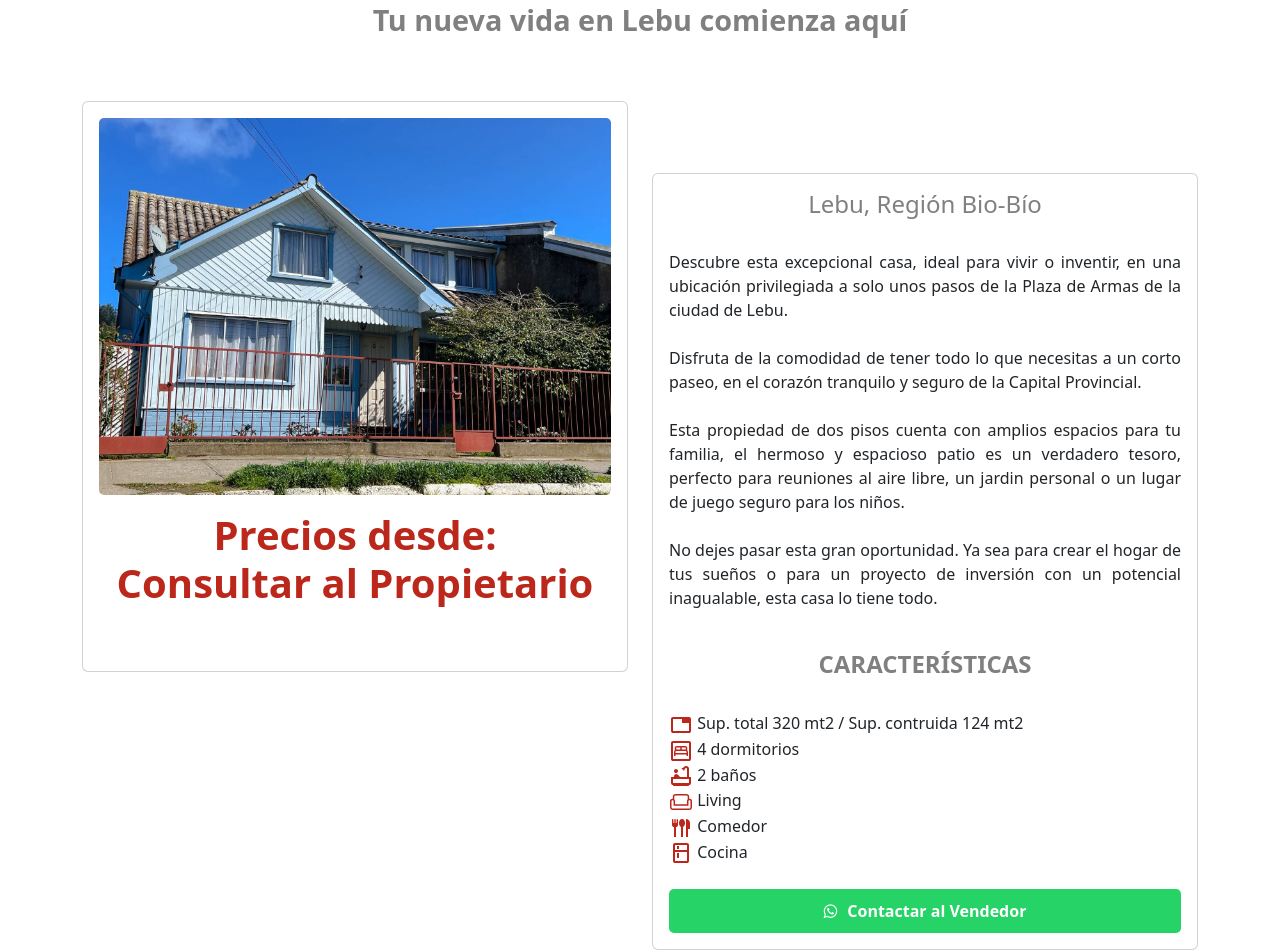
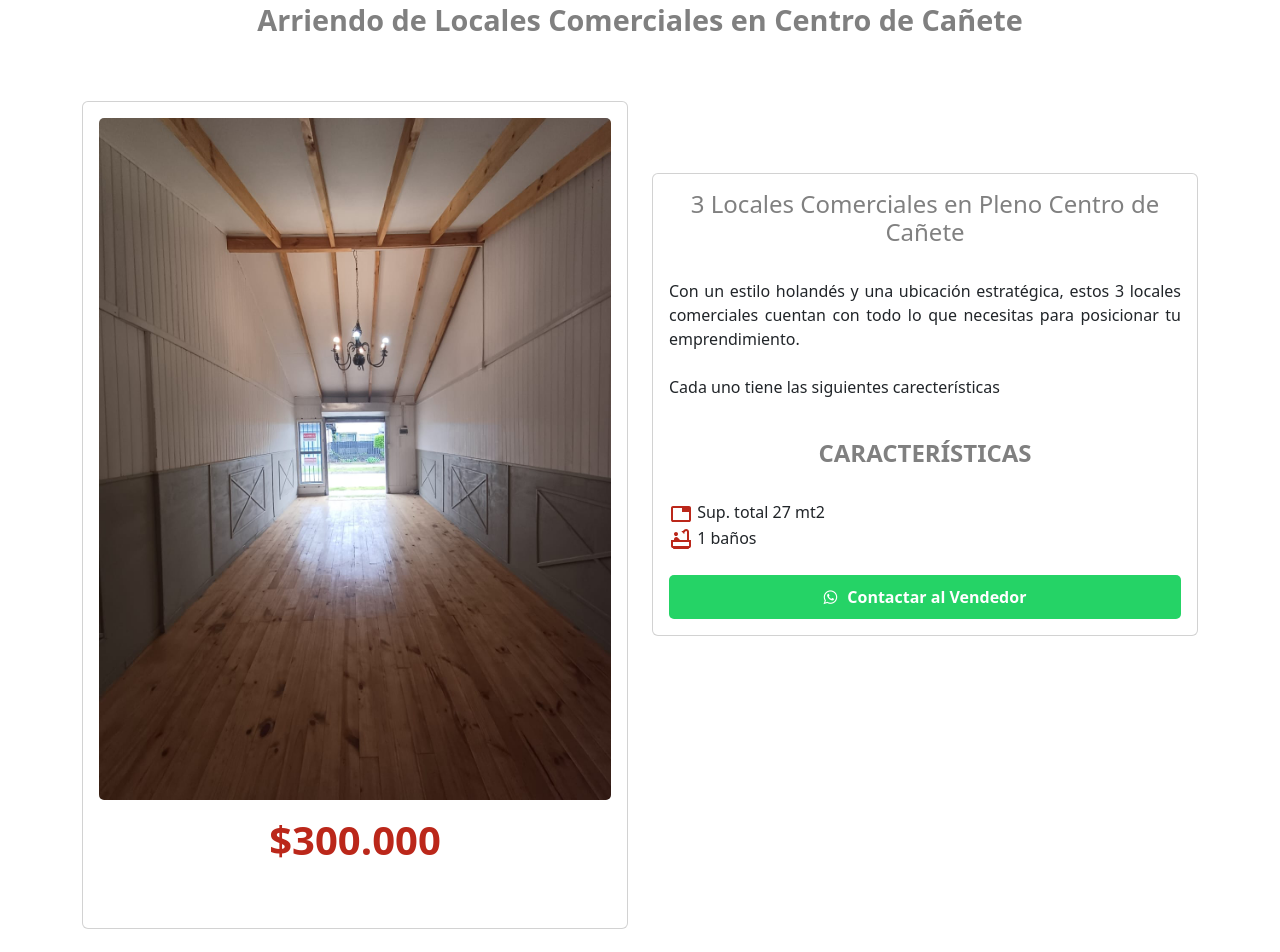
Before and after one commit to JBenAvil/propiedadesfrontera, a plain HTML site: page terrenos/local_canete.html in a window 1280 px wide. Shown: the part 187-1139 px from the top of the page. Drawn offline with nearby package versions, Linux system fonts and the light colour scheme.

Commit message:
Add_localComercial

```diff
--- a/terrenos/casa_lebu.html
+++ b/terrenos/local_canete.html
@@ -7,7 +7,7 @@
     <meta name="viewport" content="width=device-width, initial-scale=1.0" />
     <!-- Primary Meta Tags -->
     <title>Propiedades Frontera</title>
-        <meta property="og:image" content="https://www.propiedadesfrontera.com/terrenos/casa_lebu/casa_lebu1.jpg">
+        <meta property="og:image" content="https://www.propiedadesfrontera.com/terrenos/local_canete/local1.jpg">
         <meta property="og:image:width" content="389px">
         <meta property="og:image:height" content="542px">
         <meta property="keywords" content="Propiedades en Venta.">
@@ -135,7 +135,7 @@
   <body>
   <br>
 
-  <h1 class="titulo" style="color: grey;">Tu nueva vida en Lebu comienza aquí</h1>
+  <h1 class="titulo" style="color: grey;">Arriendo de Locales Comerciales en Centro de Cañete</h1>
   <br>
     <!-- sección tarjeta edificio y sus caracteristicas -->
     <section id=section3>
@@ -148,10 +148,10 @@
             <div class="card-body">
               <img class="card-img" style="max-width: 100%;
     height: 100%;"
-                  src="../terrenos/casa_lebu/casa_lebu1.jpg"
+                  src="../terrenos/local_canete/local1.jpg"
                   alt="Card image cap">
               <br>
-              <h1 style="color: #BB271A;" class="card-body"><b>Precios desde: Consultar al Propietario</b></h1>
+              <h1 style="color: #BB271A;" class="card-body"><b>$300.000</b></h1>
               <br>
               <!---- seccion de vendido ------
 
@@ -183,23 +183,14 @@
             <br>
           <div class="card mb-6 box-shadow">
             <div class="card-body">
-              <h4 style="color: grey;" class="card-text certificate-text">Lebu, Región Bio-Bío</h4>
+              <h4 style="color: grey;" class="card-text certificate-text">3 Locales Comerciales en Pleno Centro de Cañete</h4>
               <br>
-              <p style="text-align: justify;">Descubre esta excepcional casa, ideal para vivir o inventir,
-                en una ubicación privilegiada a solo unos pasos de la Plaza de Armas de la ciudad de Lebu.
+              <p style="text-align: justify;">Con un estilo holandés y una ubicación estratégica, estos 3 locales comerciales cuentan
+                con todo lo que necesitas para posicionar tu emprendimiento.
                 <br>
                 <br>
-                Disfruta de la comodidad de tener todo lo que necesitas a un corto paseo, en el corazón
-                tranquilo y seguro de la Capital Provincial.
-                <br>
-                <br>
-                Esta propiedad de dos pisos cuenta con amplios espacios para tu familia, el hermoso y espacioso patio
-                es un verdadero tesoro, perfecto para reuniones al aire libre, un jardin personal o un lugar de juego seguro
-                para los niños.
-                <br>
-                <br>
-                No dejes pasar esta gran oportunidad. Ya sea para  crear el hogar de tus sueños o para un proyecto de
-                inversión con un potencial inagualable, esta casa lo tiene todo.</p>
+                Cada uno tiene las siguientes carecterísticas
+              </p>
               <br>
               <h4 style="color: grey;" class="card-text certificate-text"><b>CARACTERÍSTICAS</b></h4><br>
               <section style="text-align: left;">
@@ -210,16 +201,7 @@
                 fill="#BB271A">
                 <path
                 d="M160-240h640v-320H520v-160H160v480Zm0 80q-33 0-56.5-23.5T80-240v-480q0-33 23.5-56.5T160-800h640q33 0 56.5 23.5T880-720v480q0 33-23.5 56.5T800-160H160Zm0-80v-480 480Z"/>
-                </svg> Sup. total 320 mt2 / Sup. contruida 124 mt2
-                <br>
-                <svg
-                xmlns="http://www.w3.org/2000/svg"
-                height="24px"
-                viewBox="0 -960 960 960"
-                width="24px" fill="#BB271A">
-                <path
-                d="M200-280h60v-60h440v60h60v-154q0-21-8-39.5T730-506v-94q0-33-23.5-56.5T650-680H520q-11 0-21 3t-19 9q-9-6-19-9t-21-3H310q-33 0-56.5 23.5T230-600v94q-14 14-22 32.5t-8 39.5v154Zm60-120v-40q0-17 11.5-28.5T300-480h360q17 0 28.5 11.5T700-440v40H260Zm30-140v-80h160v80H290Zm220 0v-80h160v80H510ZM160-80q-33 0-56.5-23.5T80-160v-640q0-33 23.5-56.5T160-880h640q33 0 56.5 23.5T880-800v640q0 33-23.5 56.5T800-80H160Zm0-80h640v-640H160v640Zm0 0v-640 640Z"/>
-                </svg> 4 dormitorios
+                </svg> Sup. total 27 mt2
                 <br>
                 <svg
                 xmlns="http://www.w3.org/2000/svg"
@@ -229,42 +211,14 @@
                 fill="#BB271A">
                 <path
                 d="M280-600q-33 0-56.5-23.5T200-680q0-33 23.5-56.5T280-760q33 0 56.5 23.5T360-680q0 33-23.5 56.5T280-600ZM200-80q-17 0-28.5-11.5T160-120q-33 0-56.5-23.5T80-200v-240h120v-30q0-38 26-64t64-26q20 0 37 8t31 22l56 62q8 8 15.5 15t16.5 13h274v-326q0-14-10-24t-24-10q-6 0-11.5 2.5T664-790l-50 50q5 17 2 33.5T604-676L494-788q14-9 30-11.5t32 3.5l50-50q16-16 36.5-25t43.5-9q48 0 81 33t33 81v326h80v240q0 33-23.5 56.5T800-120q0 17-11.5 28.5T760-80H200Zm-40-120h640v-160H160v160Zm0 0h640-640Z"/>
-                </svg> 2 baños
+                </svg> 1 baños
                 <br>
-                <svg xmlns="http://www.w3.org/2000/svg"
-                height="24px"
-                viewBox="0 -960 960 960"
-                width="24px"
-                fill="#BB271A">
-                <path
-                d="M152-692q0-45 31.5-76.5T260-800h440q45 0 76.5 31.5T808-692v83q48-5 80 21t32 75v245q0 45-31.5 76.5T812-160H148q-45 0-76.5-31.5T40-268v-245q0-49 32.5-75t79.5-21v-83Zm60 0v112q14 14 22 27.5t8 39.5v124h476v-124q0-26 8-39.5t22-27.5v-112q0-21-13.5-34.5T700-740H260q-21 0-34.5 13.5T212-692Zm566 363H182v-184q0-10-2.5-17.5t-8-13q-5.5-5.5-13-8t-17.1-2.5q-20.4 0-30.9 10.5T100-513v245.16q0 20.84 13.5 34.34Q127-220 148-220h664q21 0 34.5-13.5t13.5-34.34V-513q0-20-10.5-30.5T818.6-554q-9.6 0-17.1 2.5-7.5 2.5-12.68 8-5.17 5.5-8 13Q778-523 778-513v184Zm-298 0Zm0 109Zm0-169Z"/>
-                </svg> Living
-                <br>
-                <svg xmlns="http://www.w3.org/2000/svg"
-                height="24px"
-                viewBox="0 -960 960 960"
-                width="24px"
-                fill="#BB271A">
-                <path
-                d="M200-120v-400q-33 0-56.5-23.5T120-600v-212q0-12 8-20t20-8q12 0 20 8t8 20v132h36v-132q0-12 8-20t20-8q12 0 20 8t8 20v132h36v-132q0-12 8-20t20-8q12 0 20 8t8 20v212q0 33-23.5 56.5T280-520v400h-80Zm280 0v-404q-42-20-61-62.5T400-676q0-63 31.5-113.5T520-840q57 0 88.5 50.5T640-676q0 47-19 89.5T560-524v404h-80Zm200 0v-720q66 0 113 47t47 113v240h-80v320h-80Z"/>
-                </svg> Comedor
-                <br>
-                <svg
-                xmlns="http://www.w3.org/2000/svg"
-                height="24px"
-                viewBox="0 -960 960 960"
-                width="24px"
-                fill="#BB271A">
-                <path
-                d="M320-640v-120h80v120h-80Zm0 360v-200h80v200h-80ZM240-80q-33 0-56.5-23.5T160-160v-640q0-33 23.5-56.5T240-880h480q33 0 56.5 23.5T800-800v640q0 33-23.5 56.5T720-80H240Zm0-80h480v-360H240v360Zm0-440h480v-200H240v200Z"/>
-                </svg> Cocina
               </section>
             <br>
             <!-- Botón de WhatsApp para más información -->
             <a href="#" class="btn-whatsapp" style="width: 100%;"  onclick="sendWhatsAppMessage
-             ('https://www.propiedadesfrontera.com/terrenos/casa_lebu.html', 'Lebu, Región del Bio-Bio', 'Valor Propietario')">
+             ('https://www.propiedadesfrontera.com/terrenos/local_canete.html', 'Cañete, Región del Bio-Bio', 'Valor Propietario')">
              <i class="fa fa-whatsapp" style="margin-right: 10px;"></i>Contactar al Vendedor</a>
-
             </div>
           </div>
         </div>
@@ -289,40 +243,28 @@
                       <button type="button" data-bs-target="#carouselExampleDark" data-bs-slide-to="4" aria-label="Slide 5"></button>
                       <button type="button" data-bs-target="#carouselExampleDark" data-bs-slide-to="5" aria-label="Slide 6"></button>
                       <button type="button" data-bs-target="#carouselExampleDark" data-bs-slide-to="6" aria-label="Slide 7"></button>
-                      <button type="button" data-bs-target="#carouselExampleDark" data-bs-slide-to="7" aria-label="Slide 8"></button>
-                      <button type="button" data-bs-target="#carouselExampleDark" data-bs-slide-to="8" aria-label="Slide 9"></button>
-                      <button type="button" data-bs-target="#carouselExampleDark" data-bs-slide-to="9" aria-label="Slide 10"></button>
                     </div>
                     <div class="carousel-inner">
                       <div class="carousel-item active" data-bs-interval="10000">
-                        <img src="../terrenos/casa_lebu/casa_lebu1.jpg" class="d-block w-100" alt="...">
+                        <img src="../terrenos/local_canete/local1.jpg" class="d-block w-100" alt="...">
                       </div>
                       <div class="carousel-item">
-                        <img src="../terrenos/casa_lebu/casa_lebu2.jpg" class="d-block w-100" alt="...">
+                        <img src="../terrenos/local_canete/local2.jpg" class="d-block w-100" alt="...">
                       </div>
                       <div class="carousel-item">
-                        <img src="../terrenos/casa_lebu/casa_lebu3.jpg" class="d-block w-100" alt="...">
+                        <img src="../terrenos/local_canete/local3.jpg" class="d-block w-100" alt="...">
                       </div>
                       <div class="carousel-item">
-                        <img src="../terrenos/casa_lebu/casa_lebu4.jpg" class="d-block w-100" alt="...">
+                        <img src="../terrenos/local_canete/local4.jpg" class="d-block w-100" alt="...">
                       </div>
                       <div class="carousel-item">
-                        <img src="../terrenos/casa_lebu/casa_lebu5.jpg" class="d-block w-100" alt="...">
+                        <img src="../terrenos/local_canete/local5.jpg" class="d-block w-100" alt="...">
                       </div>
                       <div class="carousel-item">
-                        <img src="../terrenos/casa_lebu/casa_lebu6.jpg" class="d-block w-100" alt="...">
+                        <img src="../terrenos/local_canete/local6.jpg" class="d-block w-100" alt="...">
                       </div>
                       <div class="carousel-item">
-                        <img src="../terrenos/casa_lebu/casa_lebu7.jpg" class="d-block w-100" alt="...">
-                      </div>
-                      <div class="carousel-item">
-                        <img src="../terrenos/casa_lebu/casa_lebu8.jpg" class="d-block w-100" alt="...">
-                      </div>
-                      <div class="carousel-item">
-                        <img src="../terrenos/casa_lebu/casa_lebu9.jpg" class="d-block w-100" alt="...">
-                      </div>
-                      <div class="carousel-item">
-                        <img src="../terrenos/casa_lebu/casa_lebu10.jpg" class="d-block w-100" alt="...">
+                        <img src="../terrenos/local_canete/local7.jpg" class="d-block w-100" alt="...">
                       </div>
                     </div>
                     <button class="carousel-control-prev" type="button" data-bs-target="#carouselExampleDark" data-bs-slide="prev">
```
Also changed, not shown: index.html (+5 -5 lines), terrenos/casa_lebu/casa_lebu1.jpg (deleted), terrenos/casa_lebu/casa_lebu10.jpg (deleted), terrenos/casa_lebu/casa_lebu2.jpg (deleted), terrenos/casa_lebu/casa_lebu3.jpg (deleted), terrenos/casa_lebu/casa_lebu4.jpg (deleted), terrenos/casa_lebu/casa_lebu5.jpg (deleted), terrenos/casa_lebu/casa_lebu6.jpg (deleted), terrenos/casa_lebu/casa_lebu7.jpg (deleted), terrenos/casa_lebu/casa_lebu8.jpg (deleted), terrenos/casa_lebu/casa_lebu9.jpg (deleted), terrenos/local_canete/local1.jpg (added), terrenos/local_canete/local2.jpg (added), terrenos/local_canete/local3.jpg (added), 4 more files.
